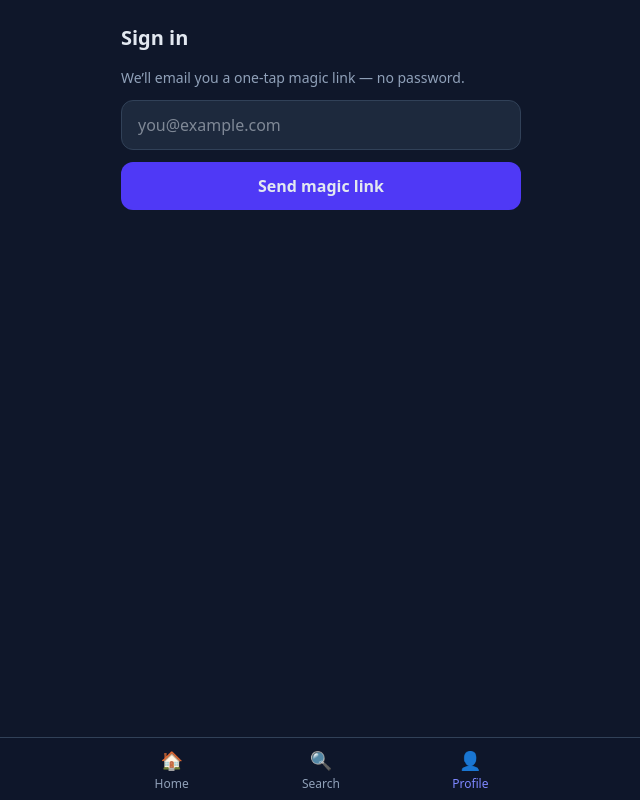
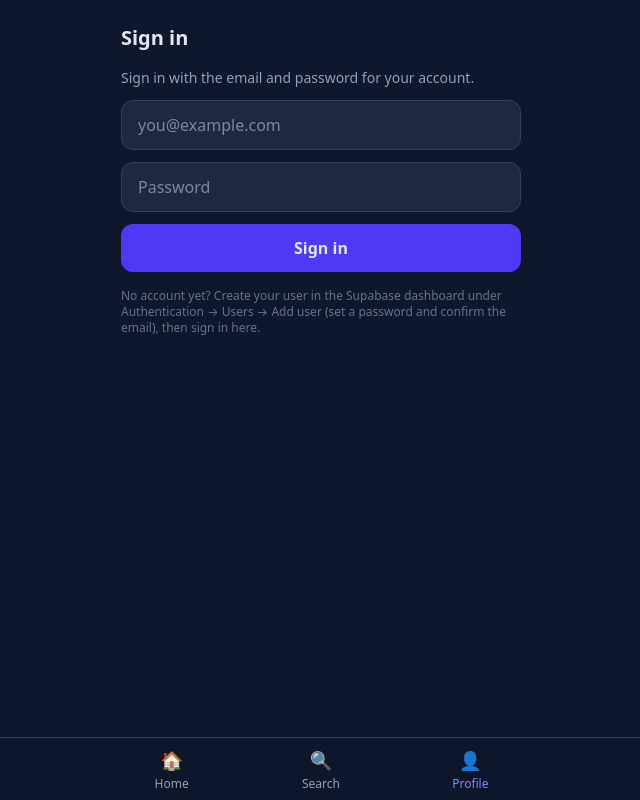
Before and after one commit to menikhilravi/tvtracker, a React (Vite) app: page /profile in a window 1280 px wide. Shown: the whole page, without its empty margins (319-959 px from the left). Built offline with nearby package versions, Linux system fonts and the light colour scheme; no server answers.

Commit message:
refactor: update authentication method to use email and password sign-in

```diff
--- a/src/lib/auth.tsx
+++ b/src/lib/auth.tsx
@@ -5,7 +5,7 @@ import { supabase } from './supabase'
 interface AuthState {
   session: Session | null
   loading: boolean
-  signInWithEmail: (email: string) => Promise<{ error: string | null }>
+  signInWithPassword: (email: string, password: string) => Promise<{ error: string | null }>
   signOut: () => Promise<void>
 }
 
@@ -31,12 +31,9 @@ export function AuthProvider({ children }: { children: ReactNode }) {
   const value: AuthState = {
     session,
     loading,
-    async signInWithEmail(email: string) {
+    async signInWithPassword(email: string, password: string) {
       if (!supabase) return { error: 'Supabase is not configured.' }
-      const { error } = await supabase.auth.signInWithOtp({
-        email,
-        options: { emailRedirectTo: window.location.origin },
-      })
+      const { error } = await supabase.auth.signInWithPassword({ email, password })
       return { error: error?.message ?? null }
     },
     async signOut() {
--- a/src/pages/Profile.tsx
+++ b/src/pages/Profile.tsx
@@ -3,9 +3,10 @@ import { useAuth } from '../lib/auth'
 import { isSupabaseConfigured } from '../lib/supabase'
 
 export function Profile() {
-  const { session, signInWithEmail, signOut } = useAuth()
+  const { session, signInWithPassword, signOut } = useAuth()
   const [email, setEmail] = useState('')
-  const [sent, setSent] = useState(false)
+  const [password, setPassword] = useState('')
+  const [submitting, setSubmitting] = useState(false)
   const [error, setError] = useState<string | null>(null)
 
   if (!isSupabaseConfigured) {
@@ -40,37 +41,51 @@ export function Profile() {
   async function submit(e: React.FormEvent) {
     e.preventDefault()
     setError(null)
-    const { error } = await signInWithEmail(email)
+    setSubmitting(true)
+    const { error } = await signInWithPassword(email, password)
+    setSubmitting(false)
     if (error) setError(error)
-    else setSent(true)
   }
 
   return (
     <div className="p-6">
       <h1 className="text-xl font-bold">Sign in</h1>
-      {sent ? (
-        <p className="mt-4 rounded-xl bg-slate-800 p-4 text-sm text-slate-300">
-          Check <b>{email}</b> for a magic link. Open it on this device to finish signing in.
-        </p>
-      ) : (
       <form onSubmit={submit} className="mt-4 space-y-3">
         <p className="text-sm text-slate-400">
-            We’ll email you a one-tap magic link — no password.
+          Sign in with the email and password for your account.
         </p>
         <input
           type="email"
+          autoComplete="username"
           required
           value={email}
           onChange={(e) => setEmail(e.target.value)}
           placeholder="you@example.com"
           className="w-full rounded-xl border border-slate-700 bg-slate-800 px-4 py-3 outline-none focus:border-indigo-500"
         />
-          <button type="submit" className="w-full rounded-xl bg-indigo-600 py-3 font-semibold">
-            Send magic link
+        <input
+          type="password"
+          autoComplete="current-password"
+          required
+          value={password}
+          onChange={(e) => setPassword(e.target.value)}
+          placeholder="Password"
+          className="w-full rounded-xl border border-slate-700 bg-slate-800 px-4 py-3 outline-none focus:border-indigo-500"
+        />
+        <button
+          type="submit"
+          disabled={submitting}
+          className="w-full rounded-xl bg-indigo-600 py-3 font-semibold disabled:opacity-50"
+        >
+          {submitting ? 'Signing in…' : 'Sign in'}
         </button>
         {error && <p className="text-sm text-red-400">{error}</p>}
       </form>
-      )}
+      <p className="mt-4 text-xs text-slate-500">
+        No account yet? Create your user in the Supabase dashboard under
+        Authentication → Users → Add user (set a password and confirm the email),
+        then sign in here.
+      </p>
     </div>
   )
 }
```
Also changed, not shown: 1 other file (tests, documents, lock files or other folders). Lines whose indentation alone changed are shown as unchanged.
